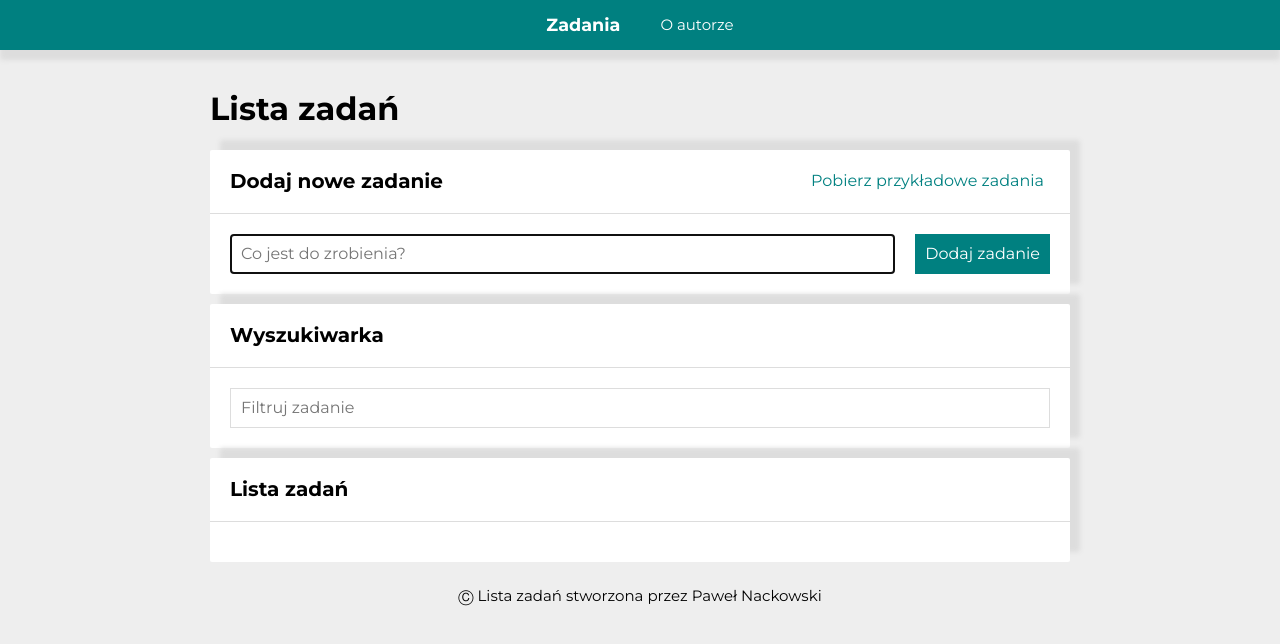
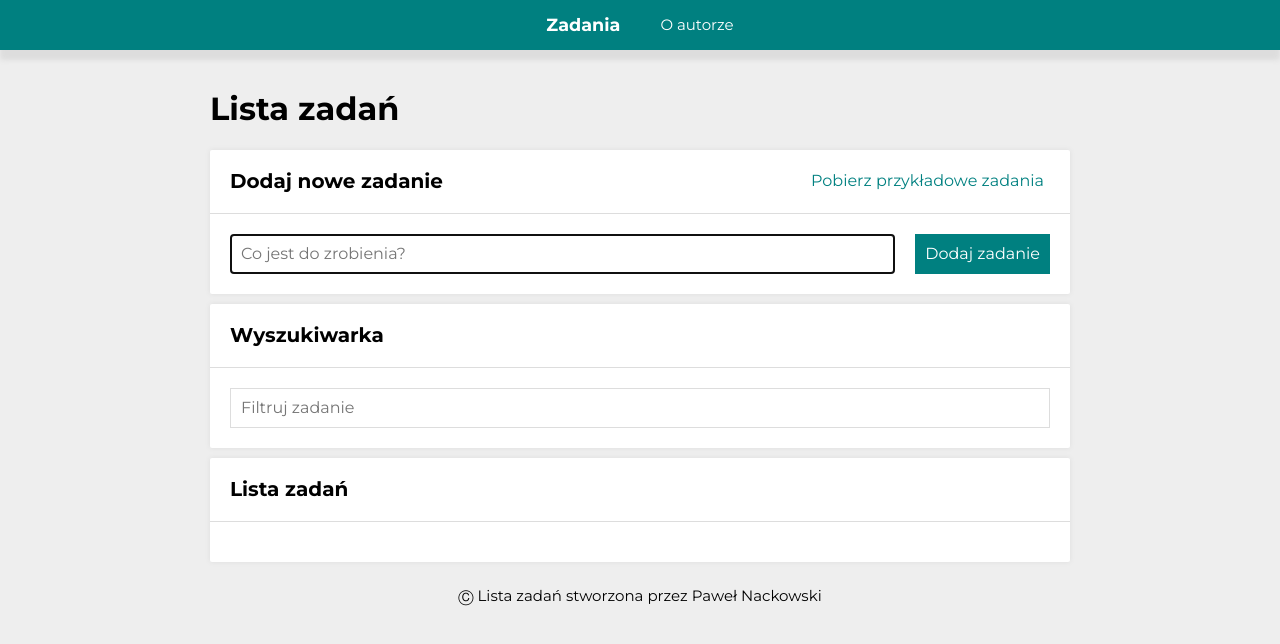
Before and after one commit to PawelNackowski/todo-list-react, a React (Create React App) app: page /#/zadania in a window 1280 px wide. Shown: the top 644 px of the page. Built offline with nearby package versions, Linux system fonts and the light colour scheme.

Commit message:
smaller shadows

```diff
--- a/src/common/Section/styled.js
+++ b/src/common/Section/styled.js
@@ -3,7 +3,7 @@ import styled from "styled-components";
 export const StyledSection = styled.section`
     background-color: ${({theme}) => theme.color.white};
     margin: 10px 0;
-    box-shadow: 10px -10px 5px ${({theme}) => theme.color.alto};
+    box-shadow: 0 0 5px ${({theme}) => theme.color.alto};
     border-radius: 2px;
 `;
 
```
